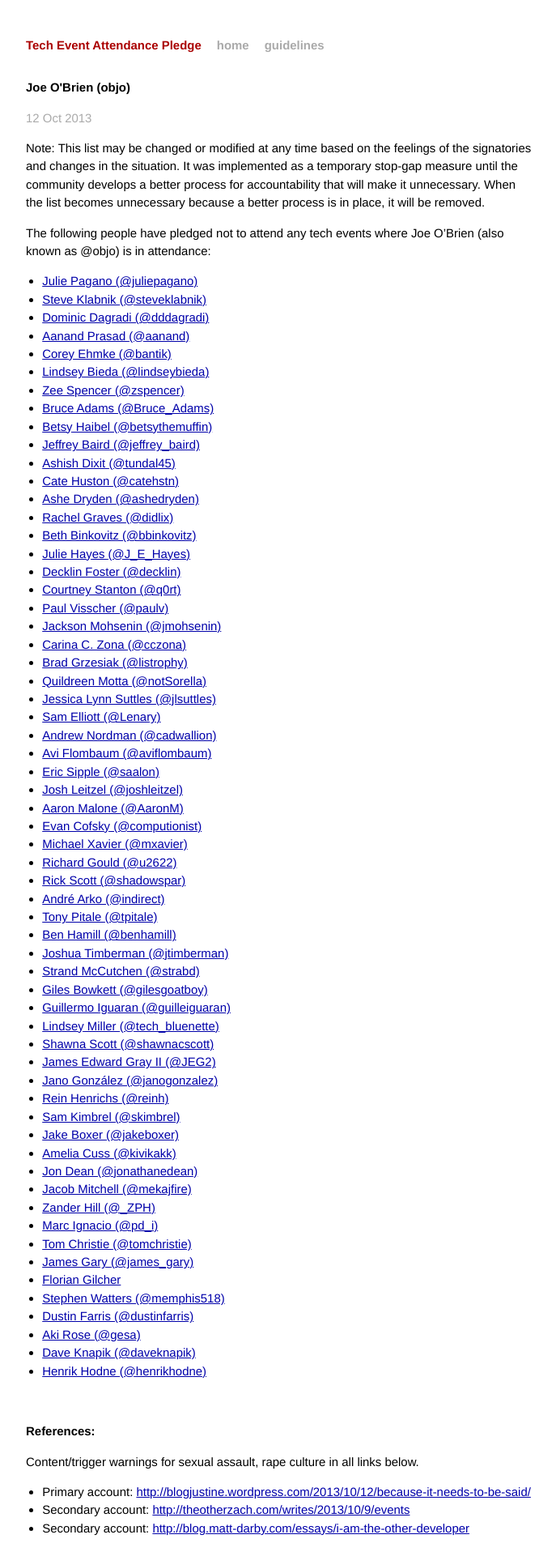
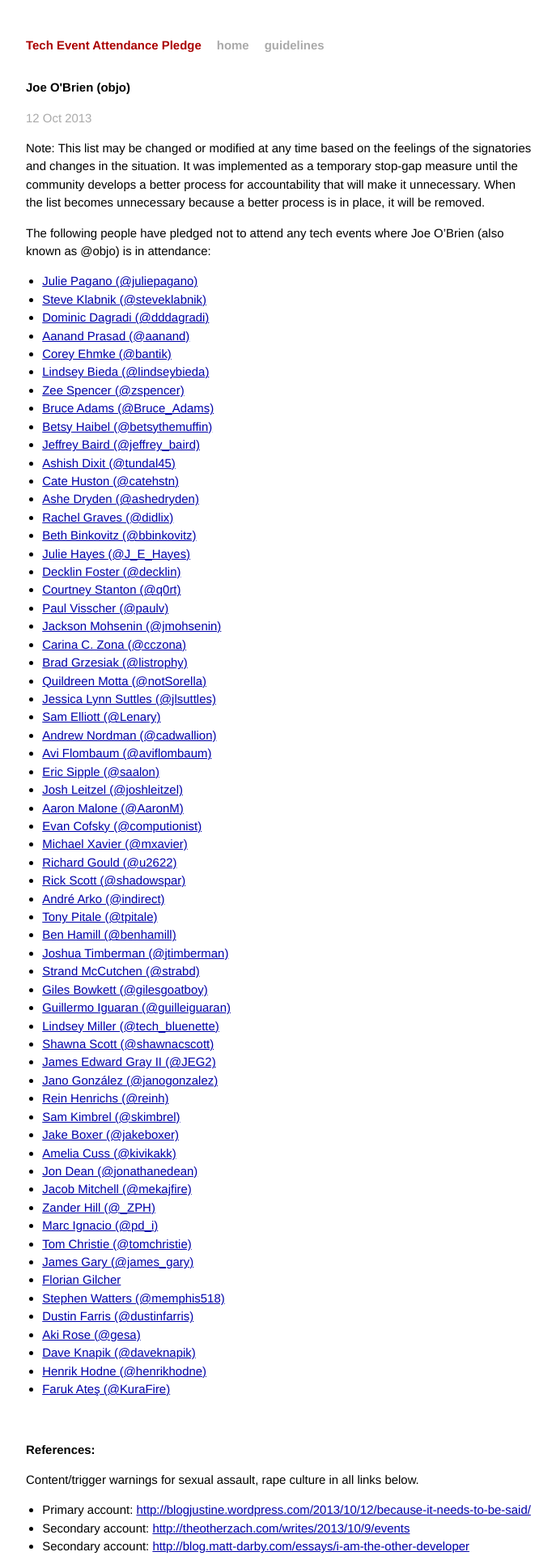
Before and after one commit to techtektek/tech-event-attendance-pledge.github.io, a Jekyll site: the page built from _posts/2013-10-12-objo.markdown, in a window 1280 px wide. Shown: the whole page at 81% size, without its empty margins (294-981 px from the left). Built offline with Jekyll 4.4.1, drawn with Linux system fonts in a browser that asks for light colours; Markdown is read by kramdown in place of the engine named in the settings; before the commit the page ends 1898 px from its top, so only the background shows below that.

Commit message:
Add @KuraFire

```diff
--- a/_posts/2013-10-12-objo.markdown
+++ b/_posts/2013-10-12-objo.markdown
@@ -75,6 +75,7 @@ O'Brien (also known as @objo) is in attendance:
 * [Aki Rose (@gesa)](https://github.com/tech-event-attendance-pledge/tech-event-attendance-pledge.github.io/pull/59)
 * [Dave Knapik (@daveknapik)](https://twitter.com/daveknapik/status/390097083157340161)
 * [Henrik Hodne (@henrikhodne)](https://twitter.com/henrikhodne)
+* [Faruk Ateş (@KuraFire)](http://farukat.es/journal/2013/10/698-i-pledge-be-better-and-i-hope-you-do-too)
 
 <br/>
 
```
